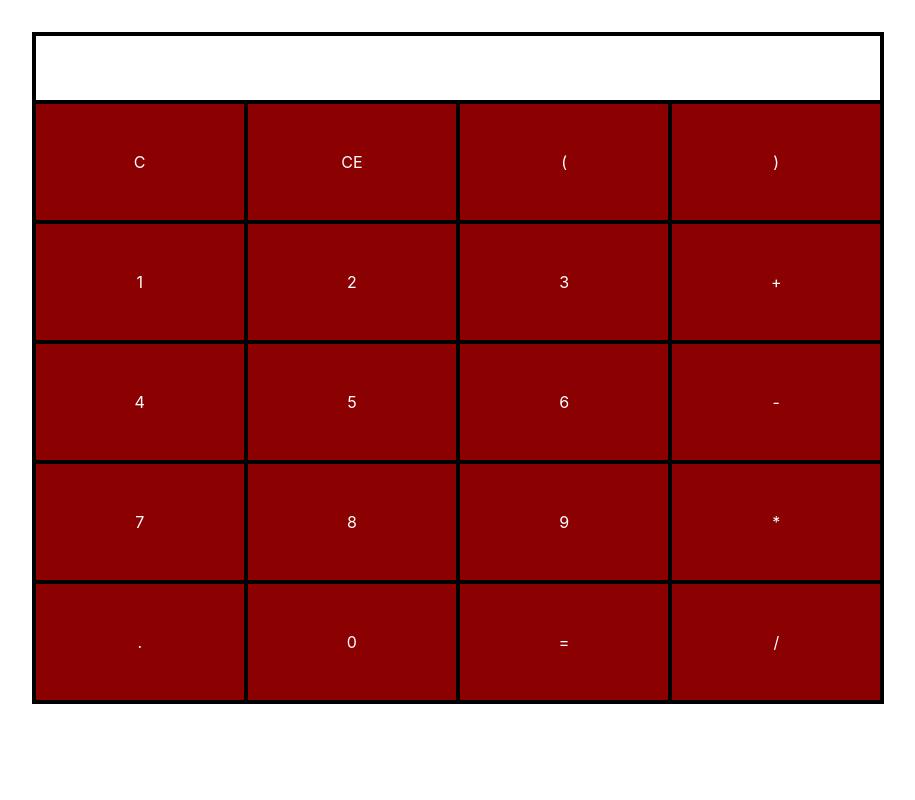
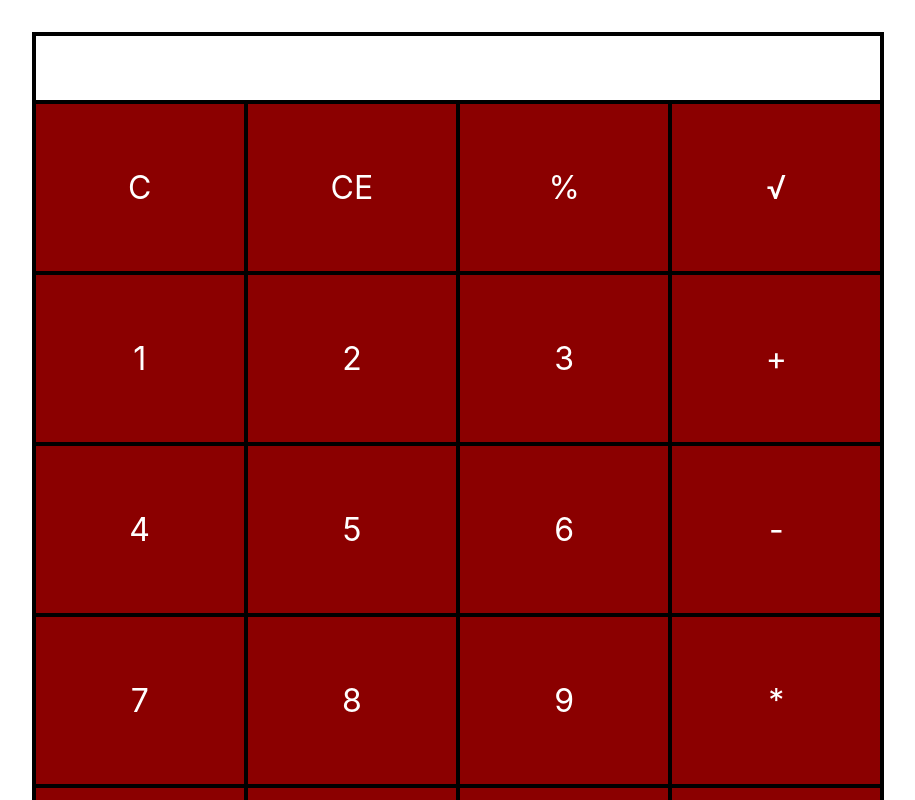
Before and after one commit to dforestell/React-calc, a React (Create React App) app: page / in a window 1280 px wide. Shown: the top 800 px of the page, without its empty margins (182-1097 px from the left). Built offline with nearby package versions, Linux system fonts and the light colour scheme.

Commit message:
mess with media queries a bit more, add modulo operator. need to implement square root then refactor

```diff
--- a/src/App.css
+++ b/src/App.css
@@ -28,15 +28,18 @@
 }
 
 .calc-key{
-  font-size: 1em;
+  font-size: 2em;
   background-color: darkred;
   vertical-align: center;
-  padding: 3em;
+  padding: 2em;
   text-align: center;
 }
 
-@media (max-width: 675px){
-  .calc-key{ padding: 2em; }
+@media(max-width: 980px){
+  .calc-key{ font-size: 1.5em; }
+}
+@media (max-width: 730px){
+  .calc-key{ font-size: 1em; }
   .key-container{
     grid-gap: 2px;
     border-top: 2px solid black;
--- a/src/App.js
+++ b/src/App.js
@@ -68,8 +68,8 @@ class App extends React.Component {
    let answer = eval(problem)
    console.log(answer)
    this.setState({
-     currentDisplay: ""+answer,
-     currentProblem: answer+ `${operator}`,
+     currentDisplay: `${answer}`,
+     currentProblem: answer + `${operator}`,
     })
   }
 
--- a/src/calcKeys.js
+++ b/src/calcKeys.js
@@ -7,8 +7,8 @@ class CalcKeys extends React.Component{
             <div className="key-container">
                 <div className="calc-key" onClick={() => {clearProblem()}}>C</div>
                 <div className="calc-key" onClick={() => {backspaceClick()}}>CE</div>
-                <div className="calc-key" onClick={(e) => {numClick(e)}}>(</div>
-                <div className="calc-key" onClick={(e) => {numClick(e)}}>)</div>
+                <div className="calc-key" onClick={ (e) => {mathOperatorClick(e)}}>%</div>
+                <div className="calc-key" >√</div>
                 <div className="calc-key" onClick={(e) => {numClick(e)}}>1</div>
                 <div className="calc-key" onClick={(e) => {numClick(e)}}>2</div>
                 <div className="calc-key" onClick={(e) => {numClick(e)}}>3</div>
```
